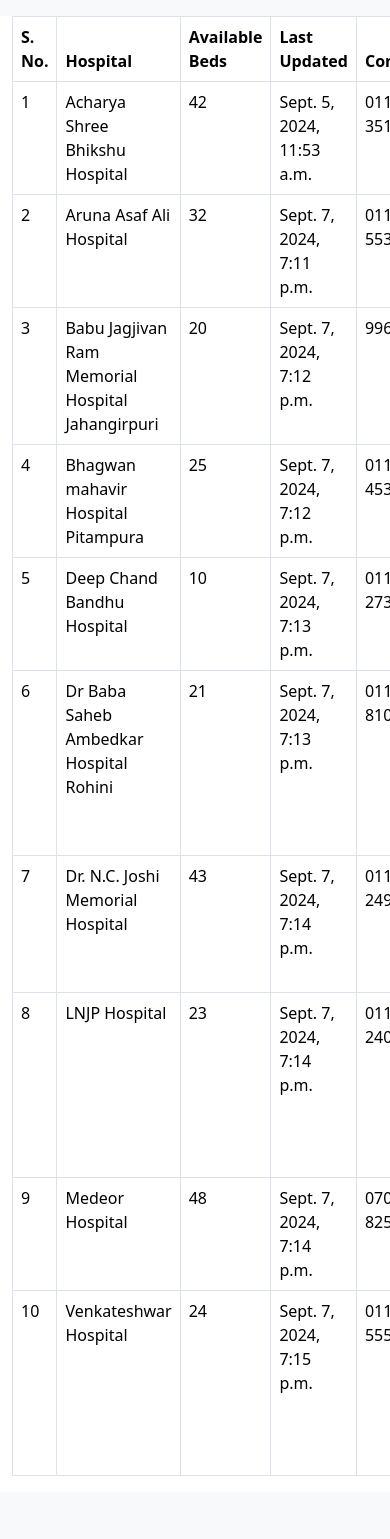
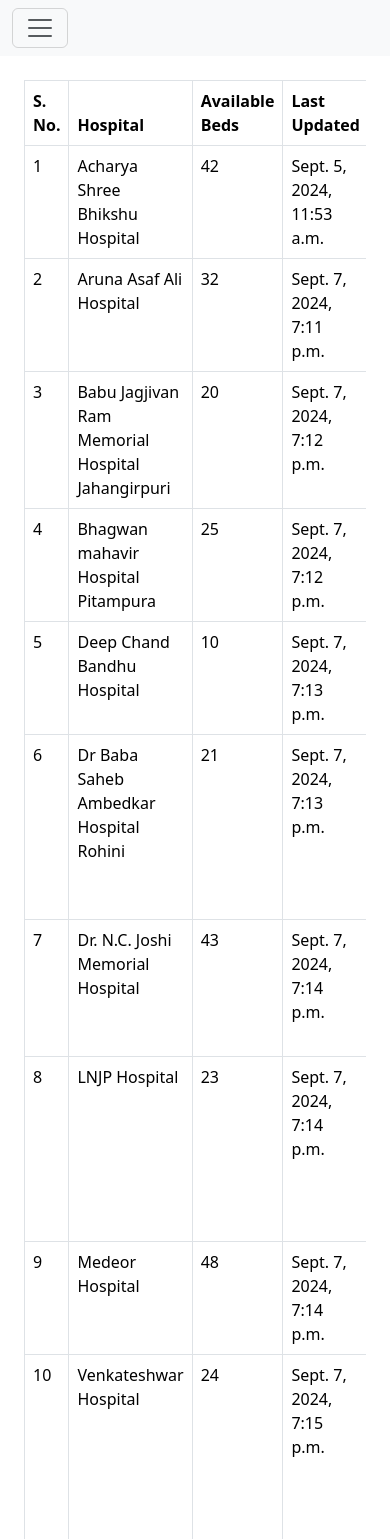
Before and after one commit to adot-7/MediQ, a Django app: page /beds_avail/ in a window 390 px wide; the page is wider, and only the part inside the window is pictured. Shown: the top 1539 px of that part. Before the commit the page ends 1476 px from the top of that part, so only its background shows below. Run offline with Django 5.2, Linux system fonts and the light colour scheme; data comes from the database, SQL or seed files in the repository.

Commit message:
Added UI support for Android(basically made navbar visible in android)

```diff
--- a/beds_avail/templates/beds_avail_home.html
+++ b/beds_avail/templates/beds_avail_home.html
@@ -1,28 +1,42 @@
-{% extends "base.html" %}
-
-{% block head %}
+{% extends "base.html" %} {% block head %}
 <title>Available Beds</title>
-{% endblock %}
-{% block navbar %}
-{% comment %} <ul class="nav justify-content-center">
+<style>
+  /* Add any custom styles here */
+  @media (max-width: 768px) {
+    .table-responsive {
+      overflow-x: auto;
+    }
+    .navbar-nav {
+      text-align: center;
+    }
+    .navbar-nav .nav-item {
+      margin: 0.5rem 0;
+    }
+  }
+</style>
+{% endblock %} {% block navbar %}
+<nav class="navbar navbar-expand-lg navbar-light bg-light">
+  <div class="container-fluid">
+    <button
+      class="navbar-toggler"
+      type="button"
+      data-bs-toggle="collapse"
+      data-bs-target="#navbarNav"
+      aria-controls="navbarNav"
+      aria-expanded="false"
+      aria-label="Toggle navigation"
+    >
+      <span class="navbar-toggler-icon"></span>
+    </button>
+    <div class="collapse navbar-collapse" id="navbarNav">
+      <ul class="navbar-nav mx-auto">
         <li class="nav-item">
-    <a class="nav-link active" aria-current="page" href="{% url "home" %}">Home</a>
+          <a class="nav-link" href="{% url 'home' %}">Home</a>
         </li>
         <li class="nav-item">
-    <a class="nav-link" href="">Available Beds</a>
-  </li>
-  <li class="nav-item">
-    <a class="nav-link" href="#">Hospital Login</a>
-  </li>
-</ul> {% endcomment %}
-<nav class="navbar navbar-expand-lg navbar-light bg-light">
-    <div class="collapse navbar-collapse">
-        <ul class="navbar-nav mx-auto">
-            <li class="nav-item">
-                <a class="nav-link" href="{% url "home" %}">Home</a>
-            </li>
-            <li class="nav-item">
-                <a class="nav-link active" aria-current="page" href="">Available Beds</a>
+          <a class="nav-link active" aria-current="page" href="#"
+            >Available Beds</a
+          >
         </li>
         <li class="nav-item">
           <a class="nav-link" href="#">Hospital Login</a>
@@ -32,8 +46,11 @@
         </li>
       </ul>
     </div>
+  </div>
 </nav>
 {% endblock %} {% block content %}
+<div class="container mt-4">
+  <div class="table-responsive">
     <table class="table table-bordered table-hover">
       <thead>
         <tr>
@@ -48,14 +65,16 @@
       <tbody>
         {% for hospital in hospitals %}
         <tr>
-      <td>{{hospital.id}}</td>
-      <td>{{hospital.name}}</td>
-      <td>{{hospital.available_beds}}</td>
-      <td>{{hospital.last_update}}</td>
-      <td>{{hospital.contact}}</td>
-      <td>{{hospital.location}}</td>
+          <td>{{ hospital.id }}</td>
+          <td>{{ hospital.name }}</td>
+          <td>{{ hospital.available_beds }}</td>
+          <td>{{ hospital.last_update }}</td>
+          <td>{{ hospital.contact }}</td>
+          <td>{{ hospital.location }}</td>
         </tr>
         {% endfor %}
       </tbody>
     </table>
+  </div>
+</div>
 {% endblock %}
```
Also changed, not shown: templates/home.html (+37 -21 lines). Lines whose indentation alone changed are shown as unchanged.
